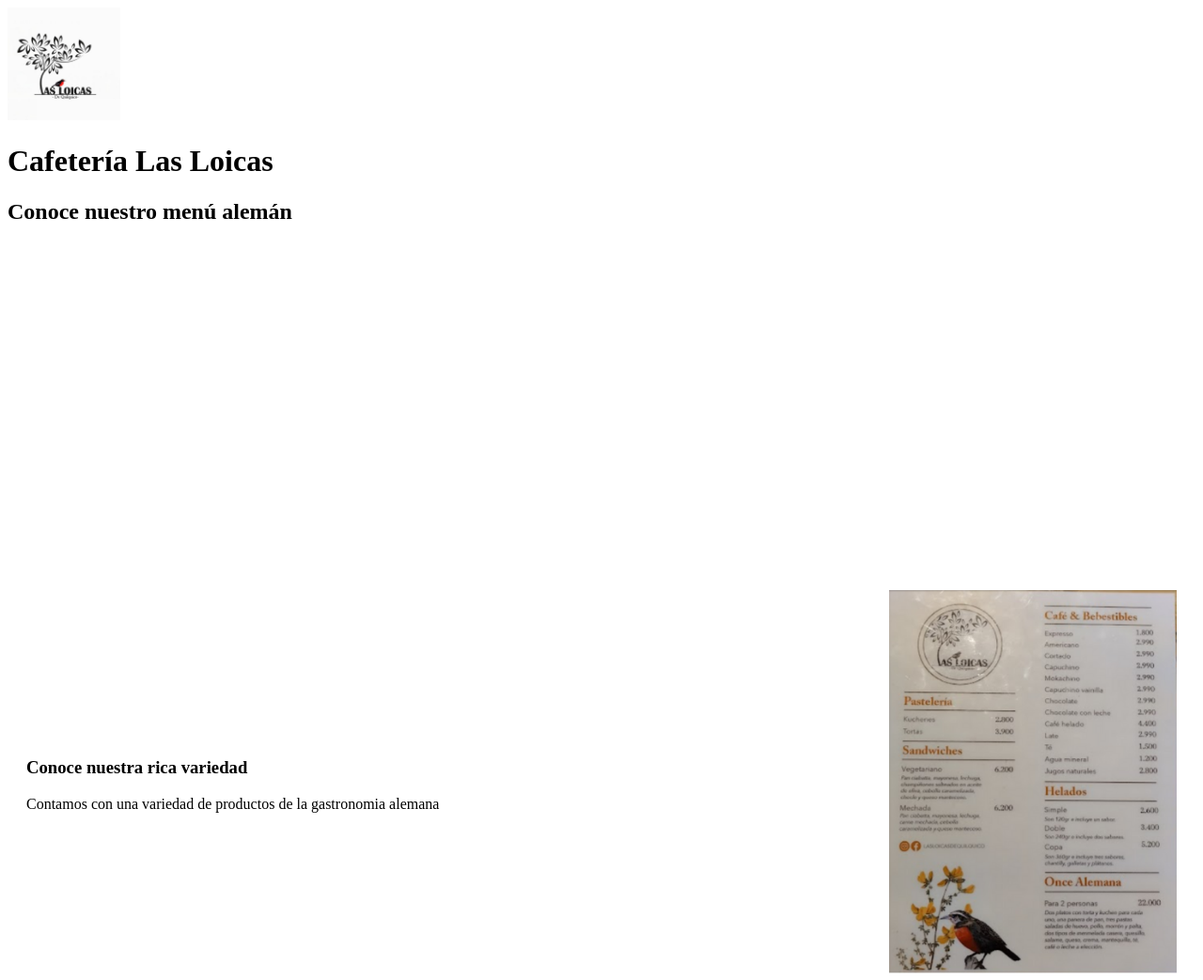
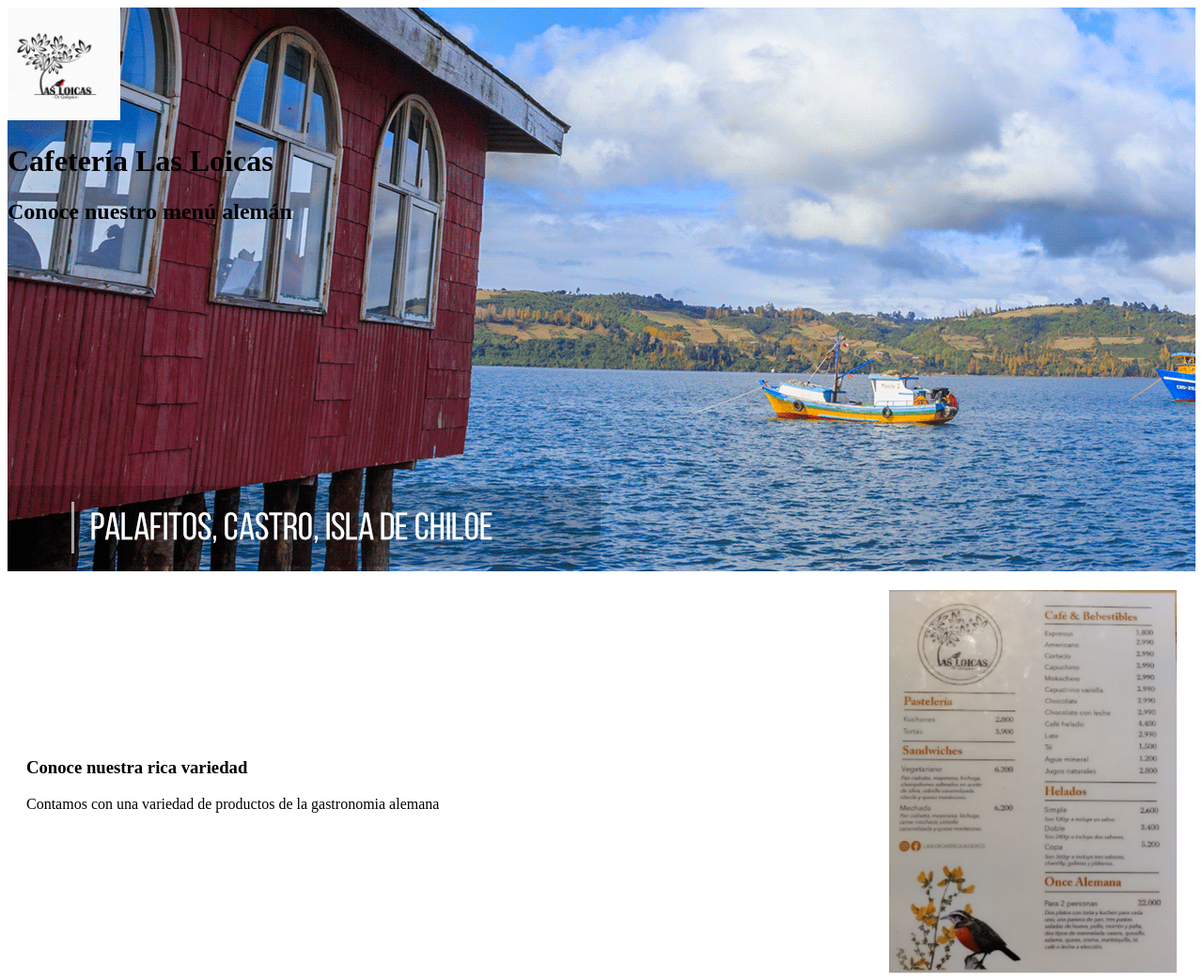
Before and after one commit to sebavp9/pre-entrega-2, a plain HTML site: page cafetería.html in a window 1280 px wide. Shown: the whole page at 94% size. Drawn offline with Linux system fonts and the light colour scheme; the site is published under a folder, as on GitHub Pages, so addresses that start at the root find nothing.

Commit message:
comentario

```diff
--- a/style.css
+++ b/style.css
@@ -90,7 +90,7 @@ div img{
 
 .header-class{
     background-color: rgb(255, 255, 255);
-    background-image: url("/Images/fondo-palafitos.png");
+    background-image: url("./Images/fondo-palafitos.png");
     background-size: cover;
     height:600px
 
```
